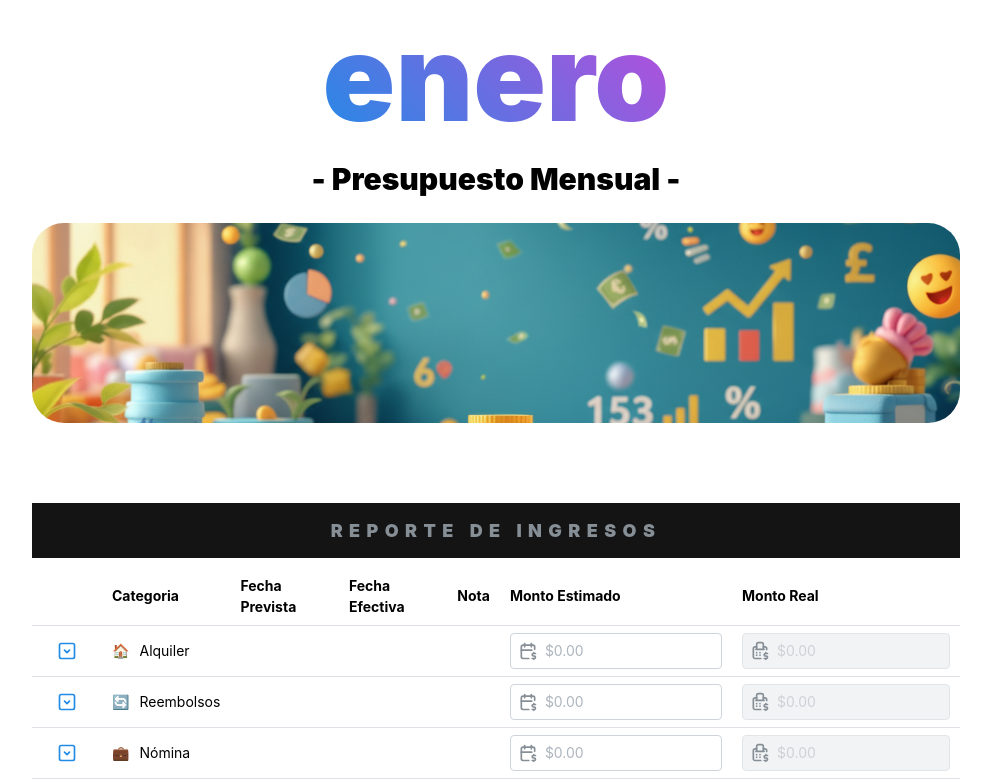
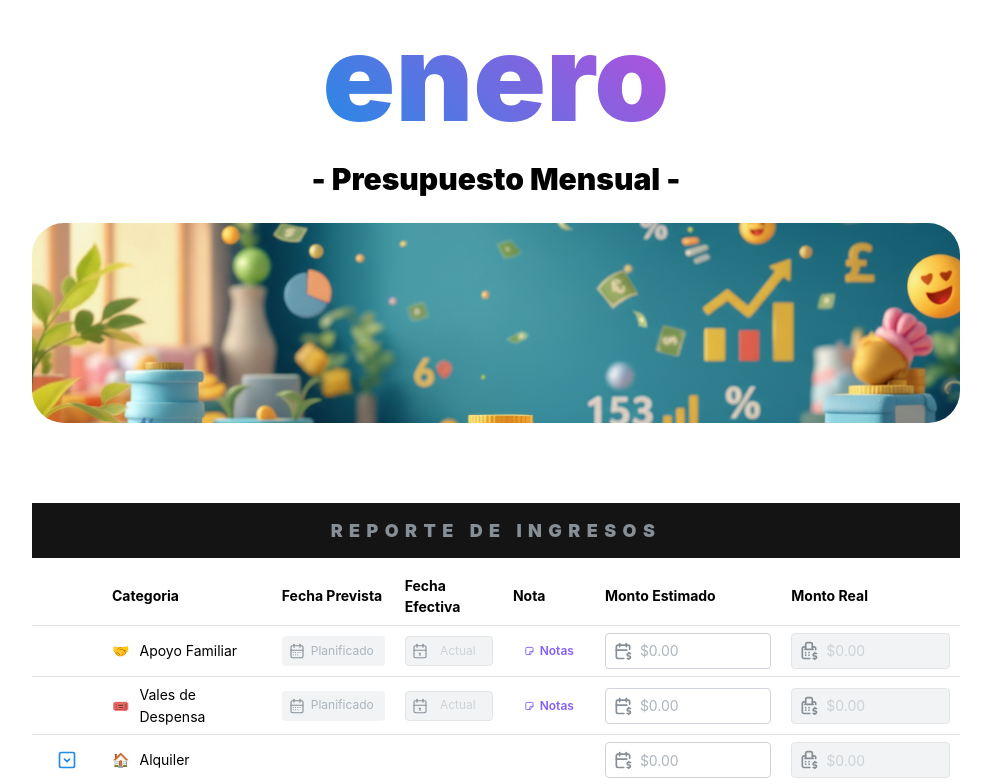
Before and after one commit to mauricio-ruizruiz/finance-manager, a Next.js app: page / in a window 1280 px wide. Shown: the top 784 px of the page, without its empty margins (144-1135 px from the left). Built offline with nearby package versions, Linux system fonts and the light colour scheme.

Commit message:
Filas de Tabla con Acordeon

```diff
--- a/components/PresupuestoMensual/ui/TablaPresupuesto.tsx
+++ b/components/PresupuestoMensual/ui/TablaPresupuesto.tsx
@@ -20,7 +20,7 @@ const TablaPresupuesto: React.FC<TablaPresupuestoProps> = ({
   categorias,
 }) => {
   const [value, setValue] = useState<string[]>([]);
-  const filasCategorias = categorias.map((categoria) => (
+  const filaCategoria = (categoria: any) => (
     <Table.Tr key={categoria.nombre}>
       <Table.Td></Table.Td>
       <Table.Td
@@ -44,16 +44,15 @@ const TablaPresupuesto: React.FC<TablaPresupuestoProps> = ({
         <CantidadFinal />
       </Table.Td>
     </Table.Tr>
-  ));
+  );
 
-  const filasSubCategorias = categorias.flatMap((categoria: any) =>
-    categoria.subcategorias.map((subcategoria: any) => (
+  const filaSubCategoria = (subcategoria: any) => (
     <Table.Tr key={subcategoria.nombre}>
       <Table.Td
         style={{
-            //   display: 'inline-table',
+          // display: 'inline-table',
           width: '80px',
-            //   width: '100%',
+          // width: '100%',
         }}
       ></Table.Td>
       <Table.Td>
@@ -75,11 +74,9 @@ const TablaPresupuesto: React.FC<TablaPresupuestoProps> = ({
         <CantidadFinal />
       </Table.Td>
     </Table.Tr>
-    ))
   );
 
-  const filasCategoriaControlExpandible = categorias.map((categoria) =>
-    categoria.subcategorias && categoria.subcategorias.length > 0 ? (
+  const filasCategoriaControlExpandible = ({ categoria, value, setValue }: any) => (
     <Table.Tr key={categoria.nombre}>
       <Table.Td>
         <BotonControlAcordeon
@@ -107,13 +104,11 @@ const TablaPresupuesto: React.FC<TablaPresupuestoProps> = ({
         <CantidadFinal />
       </Table.Td>
     </Table.Tr>
-    ) : null
   );
 
-  const subCategoriasAcordeon = categorias.map((categoria) =>
-    categoria.subcategorias && categoria.subcategorias.length > 0 ? (
-      <>
-        <Table.Tr>
+  const subCategoriaAcordeon = (categoria: any) =>
+    categoria.subcategorias.map((subcat: any) => (
+      <Table.Tr key={subcat.nombre}>
         <Table.Td colSpan={7}>
           <Accordion
             unstyled
@@ -131,24 +126,59 @@ const TablaPresupuesto: React.FC<TablaPresupuestoProps> = ({
               },
             }}
           >
-              <Accordion.Item value={categoria.nombre}>
+            <Accordion.Item value={subcat.nombre}>
               <Accordion.Panel>
                 <Table>
-                    <Table.Tbody>{filasSubCategorias}</Table.Tbody>
+                  <Table.Tbody>{filaSubCategoria(subcat)}</Table.Tbody>
                 </Table>
               </Accordion.Panel>
             </Accordion.Item>
           </Accordion>
         </Table.Td>
       </Table.Tr>
+    ));
+
+  // const subCategoriaAcordeon = ({ categoria, subcategoria, value, setValue }: any) => (
+  //   <>
+  //     <Table.Tr>
+  //       <Table.Td colSpan={7}>
+  //         <Accordion
+  //           unstyled
+  //           multiple
+  //           value={value}
+  //           onChange={setValue}
+  //           styles={{
+  //             content: {
+  //               paddingLeft: 0,
+  //               paddingRight: 0,
+  //             },
+  //             item: {
+  //               borderBottom: 'none',
+  //               // backgroundColor: 'var(--mantine-color-pink-7)',
+  //             },
+  //           }}
+  //         >
+  //           <Accordion.Item value={categoria.nombre}>
+  //             <Accordion.Panel>
+  //               <Table>
+  //                 <Table.Tbody>{filaSubCategoria(subcategoria)}</Table.Tbody>
+  //               </Table>
+  //             </Accordion.Panel>
+  //           </Accordion.Item>
+  //         </Accordion>
+  //       </Table.Td>
+  //     </Table.Tr>
+  //   </>
+  // );
+  const filas = categorias.map((categoria) =>
+    categoria.subcategorias && categoria.subcategorias.length > 0 ? (
+      <>
+        {filasCategoriaControlExpandible({ categoria, value, setValue })}
+        {subCategoriaAcordeon(categoria)}
       </>
-    ) : null
-  );
-
-  const filasAcordeon = categorias.map((categoria) =>
-    categoria.subcategorias && categoria.subcategorias.length > 0 ? (
-      <>{filasCategoriaControlExpandible}</>
-    ) : null
+    ) : (
+      filaCategoria(categoria)
+    )
   );
 
   return (
@@ -180,7 +210,7 @@ const TablaPresupuesto: React.FC<TablaPresupuestoProps> = ({
             ))}
           </Table.Tr>
         </Table.Thead>
-        <Table.Tbody>{filasAcordeon}</Table.Tbody>
+        <Table.Tbody>{filas}</Table.Tbody>
       </Table>
     </>
   );
```
Lines whose indentation alone changed are shown as unchanged.
